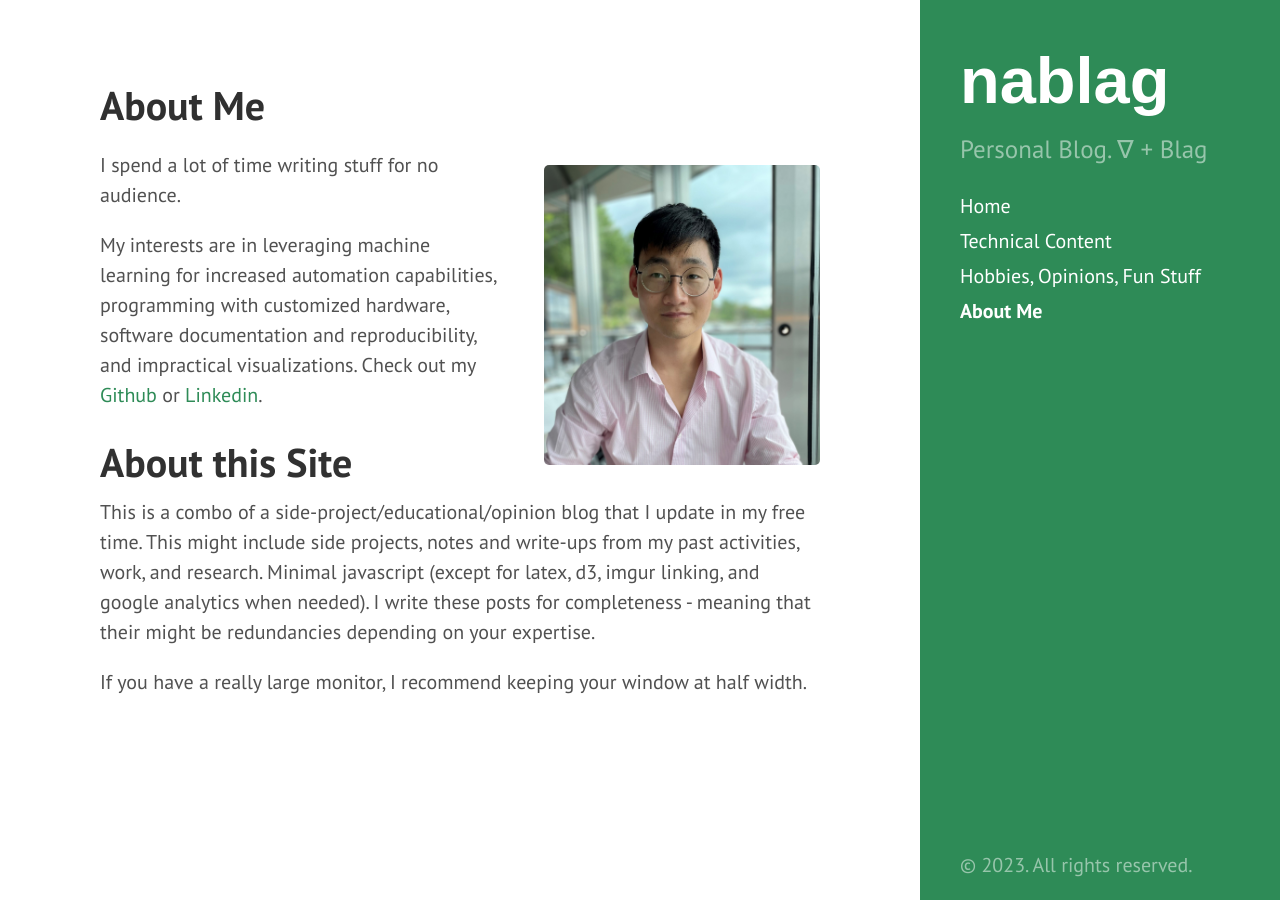
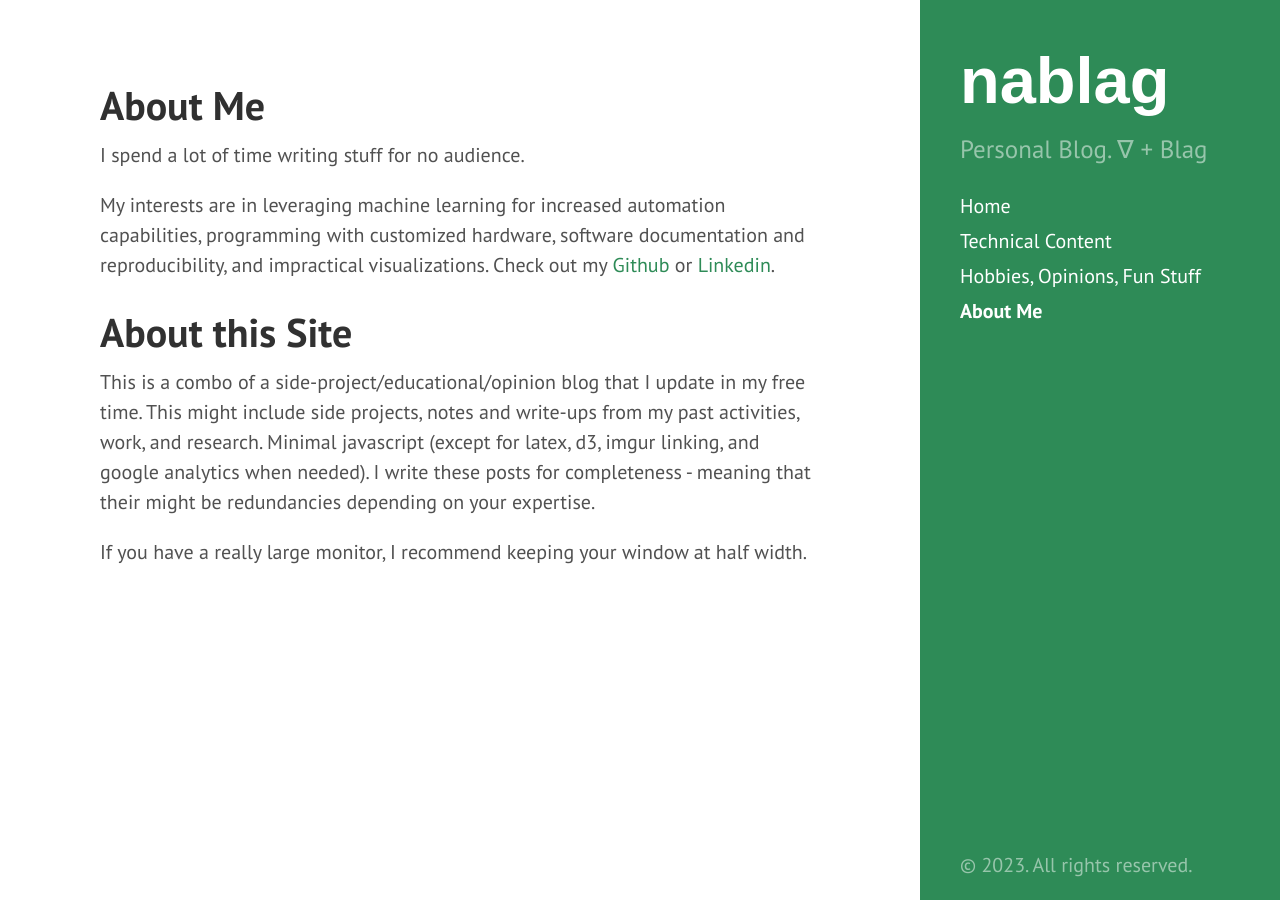
Before and after one commit to tedkim97/tedkim97.github.io, a Jekyll site: the page built from about.md, in a window 1280 px wide. Built offline with Jekyll 4.4.1, drawn with Linux system fonts in a browser that asks for light colours.

Commit message:
Deleted profile pic

```diff
--- a/about.md
+++ b/about.md
@@ -4,8 +4,6 @@ title: About Me
 order: 5
 permalink: about
 ---
-
-<img src="figures/profile_pic/tk.jpg" loading="lazy" class="profile-image"/>
 
 I spend a lot of time writing stuff for no audience.
 
```
Also changed, not shown: figures/profile_pic/tk.jpg (deleted).
